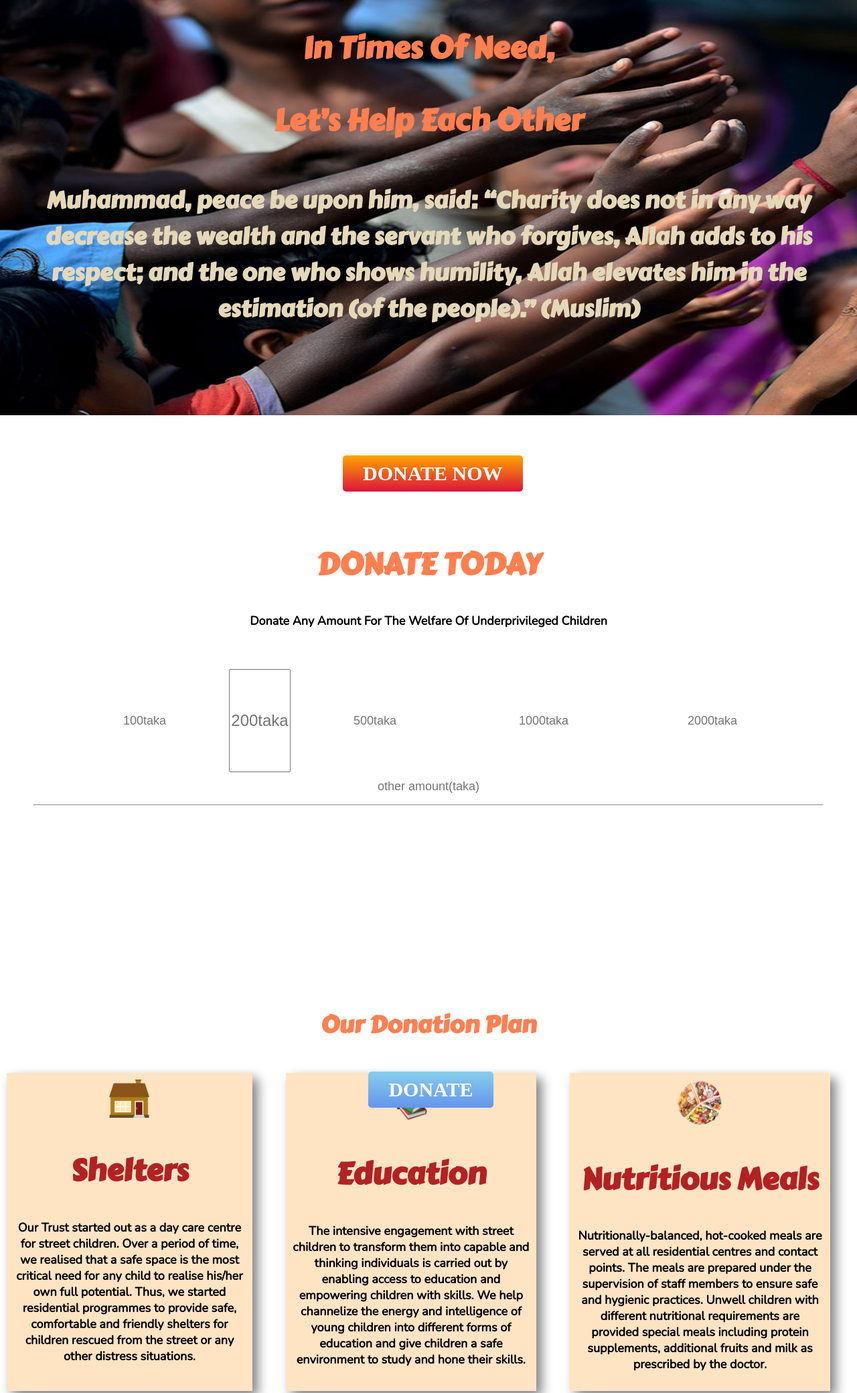
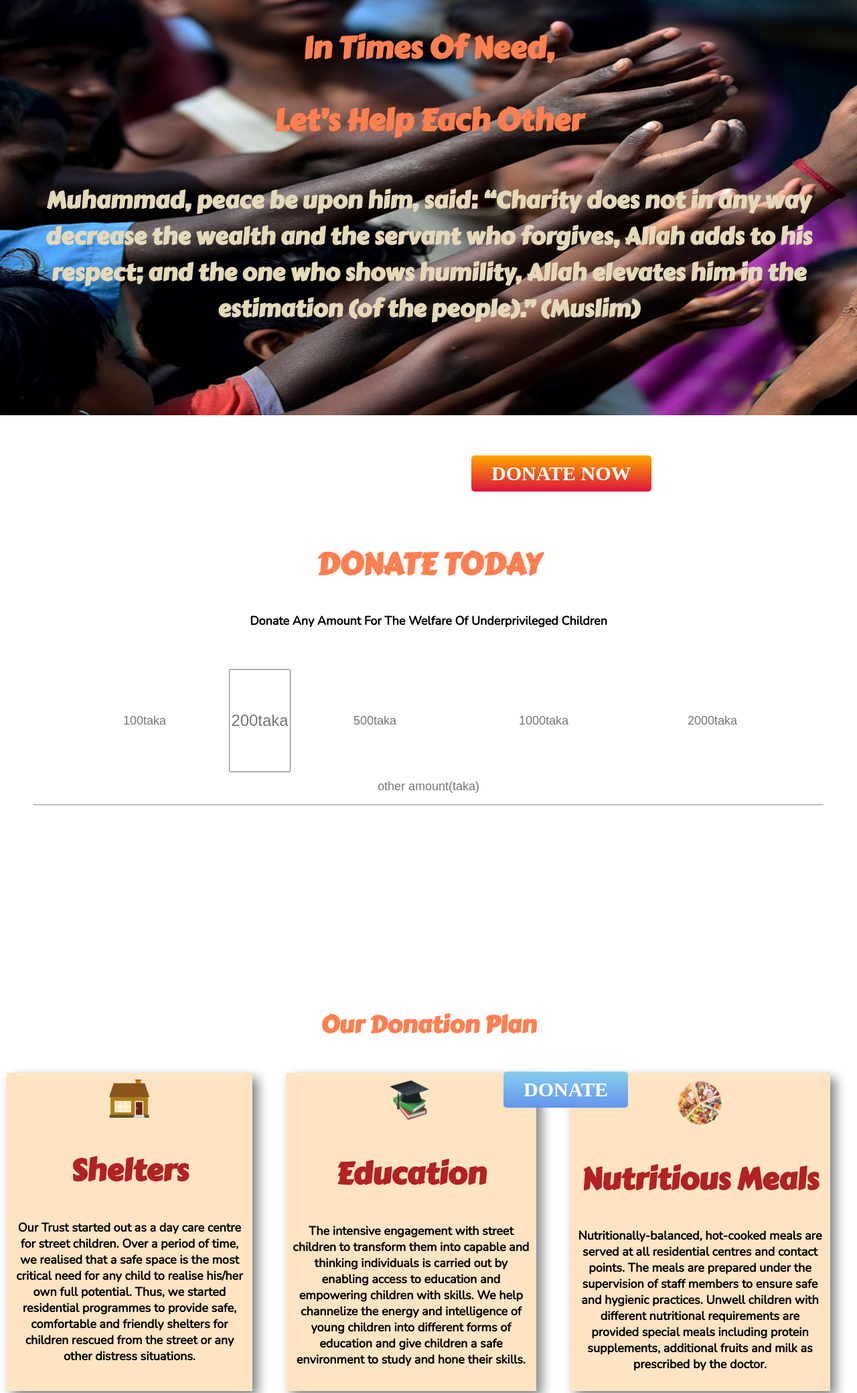
Before and after one commit to ibrahimkhalilullahshafi/Donation, a plain HTML site: page index.html in a window 1280 px wide. Shown: the top 2080 px of the page at 67% size. Drawn offline with nearby package versions, Linux system fonts and the light colour scheme.

Commit message:
finalSubmit

```diff
--- a/style.css
+++ b/style.css
@@ -19,8 +19,8 @@ body {
     display: grid;
     margin: 0;
     position: absolute;
-    top: 85%;
-    left: 40%;
+    top: 85vh;
+    left: 88vh;
 
 }
 
@@ -71,8 +71,8 @@ p {
     display: grid;
     margin: 0;
     position: absolute;
-    top: 200%;
-    left: 43%;
+    top: 200vh;
+    left: 94vh;
 
 }
 
@@ -167,8 +167,8 @@ p {
     display: grid;
     margin: 0;
     position: absolute;
-    top: 415%;
-    left: 21%;
+    top: 415vh;
+    left: 45vh;
     font-size: small;
 
 }
```
